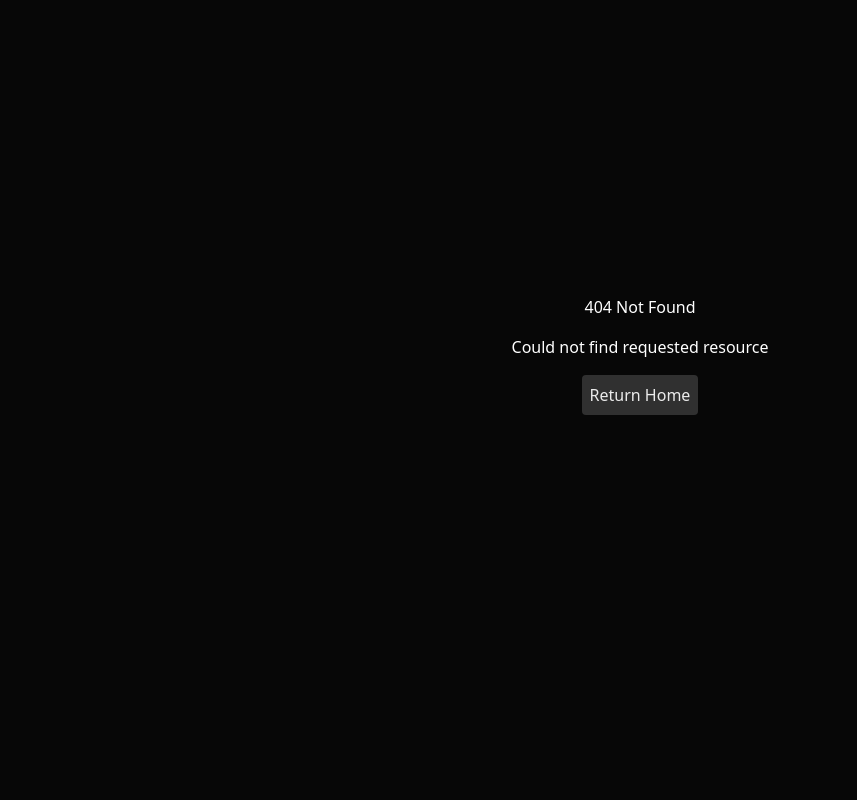
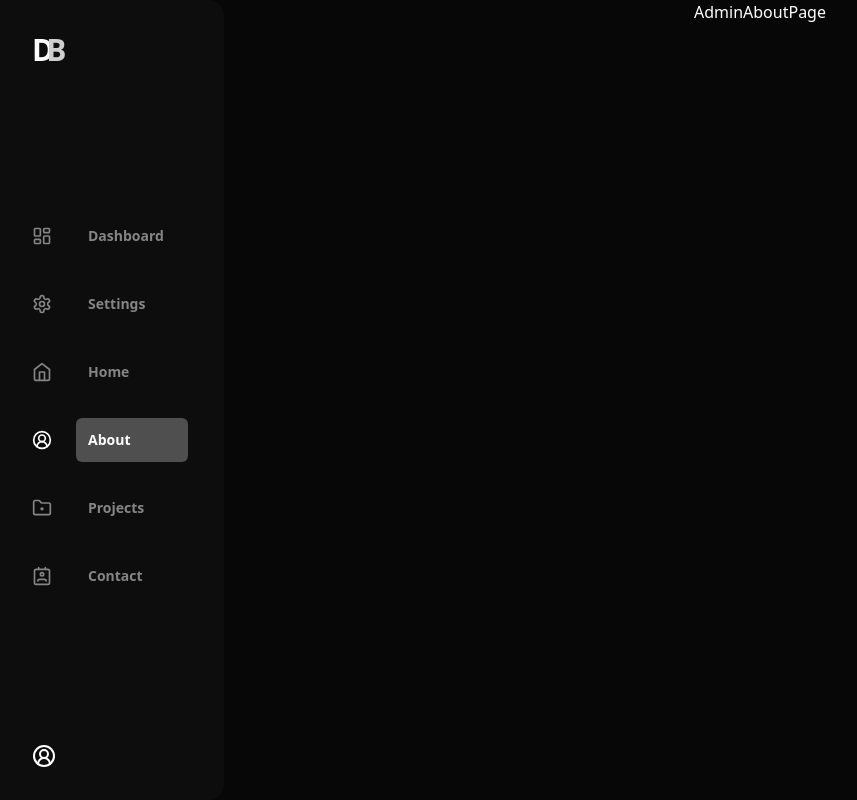
Before and after one commit to diwashbhattarai999/db-portfolio, a Next.js app: page /admin/about in a window 1280 px wide. Before the commit this address had no page. Shown: the whole page, without its empty margins (0-857 px from the left). Built offline with nearby package versions, Linux system fonts and the light colour scheme.

Commit message:
feat: add admin sidebar

```diff
--- /dev/null
+++ b/src/app/(admin)/admin/about/page.tsx
@@ -0,0 +1,11 @@
+import Container from "@/components/Container";
+
+const AdminAboutPage = () => {
+  return (
+    <Container>
+      <div className="">AdminAboutPage</div>
+    </Container>
+  );
+};
+
+export default AdminAboutPage;
--- /dev/null
+++ b/src/app/(admin)/admin/contact/page.tsx
@@ -0,0 +1,11 @@
+import Container from "@/components/Container";
+
+const AdminContactPage = () => {
+  return (
+    <Container>
+      <div>AdminContactPage</div>
+    </Container>
+  );
+};
+
+export default AdminContactPage;
--- /dev/null
+++ b/src/app/(admin)/admin/dashboard/page.tsx
@@ -0,0 +1,11 @@
+import Container from "@/components/Container";
+
+const AdminDashboardPage = () => {
+  return (
+    <Container>
+      <div className="">AdminDashboardPage</div>
+    </Container>
+  );
+};
+
+export default AdminDashboardPage;
--- /dev/null
+++ b/src/app/(admin)/admin/home/page.tsx
@@ -0,0 +1,11 @@
+import Container from "@/components/Container";
+
+const AdminHomePage = () => {
+  return (
+    <Container>
+      <div className="">AdminHomePage</div>
+    </Container>
+  );
+};
+
+export default AdminHomePage;
--- a/src/app/(admin)/admin/page.tsx
+++ b/src/app/(admin)/admin/page.tsx
@@ -1,5 +1,6 @@
 const AdminPage = () => {
-  return <></>;
+  // TODO: Add sign in page and redirect to admin dashboard
+  return <div>Sign in to continue</div>;
 };
 
 export default AdminPage;
--- /dev/null
+++ b/src/app/(admin)/admin/projects/page.tsx
@@ -0,0 +1,11 @@
+import Container from "@/components/Container";
+
+const AdminProjectsPage = () => {
+  return (
+    <Container>
+      <div className="">AdminProjectsPage</div>
+    </Container>
+  );
+};
+
+export default AdminProjectsPage;
--- /dev/null
+++ b/src/app/(admin)/admin/settings/page.tsx
@@ -0,0 +1,11 @@
+import Container from "@/components/Container";
+
+const AdminSettingsPage = () => {
+  return (
+    <Container>
+      <div className="">AdminSettingsPage</div>
+    </Container>
+  );
+};
+
+export default AdminSettingsPage;
--- a/src/app/(admin)/layout.tsx
+++ b/src/app/(admin)/layout.tsx
@@ -6,7 +6,7 @@ export default function AdminLayout({
   children: React.ReactNode;
 }>) {
   return (
-    <main className="min-h-screen">
+    <main className="min-h-screen flex gap-4">
       <Sidebar />
       {children}
     </main>
--- a/src/components/admin/Sidebar.tsx
+++ b/src/components/admin/Sidebar.tsx
@@ -1,27 +1,69 @@
+"use client";
+
 import { ADMIN_LINKS } from "@/constants";
+import { CircleUserRound } from "lucide-react";
 import Link from "next/link";
+import { useState } from "react";
+import MotionList from "../motion-list";
+import MotionDiv from "../motion-div";
+import MotionSidebar from "../motion-sidebar";
+import { usePathname } from "next/navigation";
 
 const Sidebar = () => {
+  const [expandSidebar, setExpandSidebar] = useState(false);
+  const pathname = usePathname().split("/")[2];
+
   return (
-    <div className="bg-accent w-[240px] min-h-screen p-4">
+    <div
+      onMouseEnter={() => setExpandSidebar(true)}
+      onMouseLeave={() => setExpandSidebar(false)}
+      className={`bg-border rounded-r-2xl h-screen p-5 md:p-8 cursor-pointer transition-all duration-500 flex flex-col items-start justify-between w-16 ${
+        expandSidebar ? "md:w-56" : "md:w-24"
+      }`}
+    >
+      <MotionDiv>
         <Link
           href="/admin"
           className="font-bold text-3xl tracking-[-8px] text-foreground hover:text-primary-foreground"
         >
           D
-        <span className="text-primary-foreground hover:text-foreground">B</span>
+          <span className="text-primary-foreground hover:text-foreground">
+            B
+          </span>
         </Link>
-      <ul>
+      </MotionDiv>
+      <MotionList className="flex flex-col gap-6">
         {ADMIN_LINKS.map((link) => {
           return (
-            <li key={link.id}>
-              <a className="text-primary-foreground hover:text-foreground">
+            <div key={link.href}>
+              <Link
+                href={`/admin/${link.href}`}
+                className={`flex items-center gap-6 font-semibold text-lg transition-colors hover:text-foreground ${
+                  pathname === link.href
+                    ? "text-foreground"
+                    : "text-secondary-foreground"
+                }`}
+              >
+                <link.icon className="py-3 w-auto h-11" />
+                {expandSidebar && (
+                  <MotionSidebar
+                    delayOffset={0.2}
+                    className={`text-sm max-md:hidden rounded-md p-3 hover:bg-muted transition-colors w-28 ${
+                      pathname === link.href && "bg-muted"
+                    }`}
+                  >
                     {link.label}
-              </a>
-            </li>
+                  </MotionSidebar>
+                )}
+              </Link>
+            </div>
           );
         })}
-      </ul>
+      </MotionList>
+      <MotionDiv>
+        {/* //TODO: Add user profile and logout button when hovering instead of icon below*/}
+        <CircleUserRound />
+      </MotionDiv>
     </div>
   );
 };
--- /dev/null
+++ b/src/components/motion-sidebar.tsx
@@ -0,0 +1,45 @@
+"use client";
+
+import { ReactNode, useEffect, useRef } from "react";
+import { motion, useAnimation, useInView } from "framer-motion";
+
+export default function MotionSidebar({
+  children,
+  delayOffset,
+  className,
+  ...props
+}: {
+  children: ReactNode;
+  delayOffset?: number;
+  className?: string;
+}) {
+  const controls = useAnimation();
+  const ref = useRef(null);
+  const isInView = useInView(ref, { once: false });
+
+  useEffect(() => {
+    if (isInView) {
+      controls.start({ x: 0, opacity: 1 });
+    }
+  }, [controls, isInView]);
+
+  return (
+    <motion.div
+      ref={ref}
+      className={className}
+      initial={{ x: -10, opacity: 0 }}
+      animate={controls}
+      transition={{
+        type: "spring",
+        damping: 30,
+        stiffness: 200,
+        delay: delayOffset,
+        delayChildren: 1,
+        staggerChildren: 0.2,
+      }}
+      {...props}
+    >
+      {children}
+    </motion.div>
+  );
+}
--- a/src/constants/index.ts
+++ b/src/constants/index.ts
@@ -1,4 +1,14 @@
-import { Laptop2, Moon, Sun, Home } from "lucide-react";
+import {
+  Laptop2,
+  Moon,
+  Sun,
+  Home,
+  Settings,
+  CircleUserRound,
+  FolderDot,
+  Contact,
+  LayoutDashboard,
+} from "lucide-react";
 
 import {
   HTML5,
@@ -150,23 +160,33 @@ export const PROJECTS = [
 
 export const ADMIN_LINKS = [
   {
-    id: "home",
+    href: "dashboard",
+    label: "Dashboard",
+    icon: LayoutDashboard,
+  },
+  {
+    href: "settings",
+    label: "Settings",
+    icon: Settings,
+  },
+  {
+    href: "home",
     label: "Home",
     icon: Home,
   },
   {
-    id: "about",
+    href: "about",
     label: "About",
-    icon: "home",
+    icon: CircleUserRound,
   },
   {
-    id: "projects",
+    href: "projects",
     label: "Projects",
-    icon: "home",
+    icon: FolderDot,
   },
   {
-    id: "contact",
+    href: "contact",
     label: "Contact",
-    icon: "home",
+    icon: Contact,
   },
 ];
```
Lines whose indentation alone changed are shown as unchanged.
